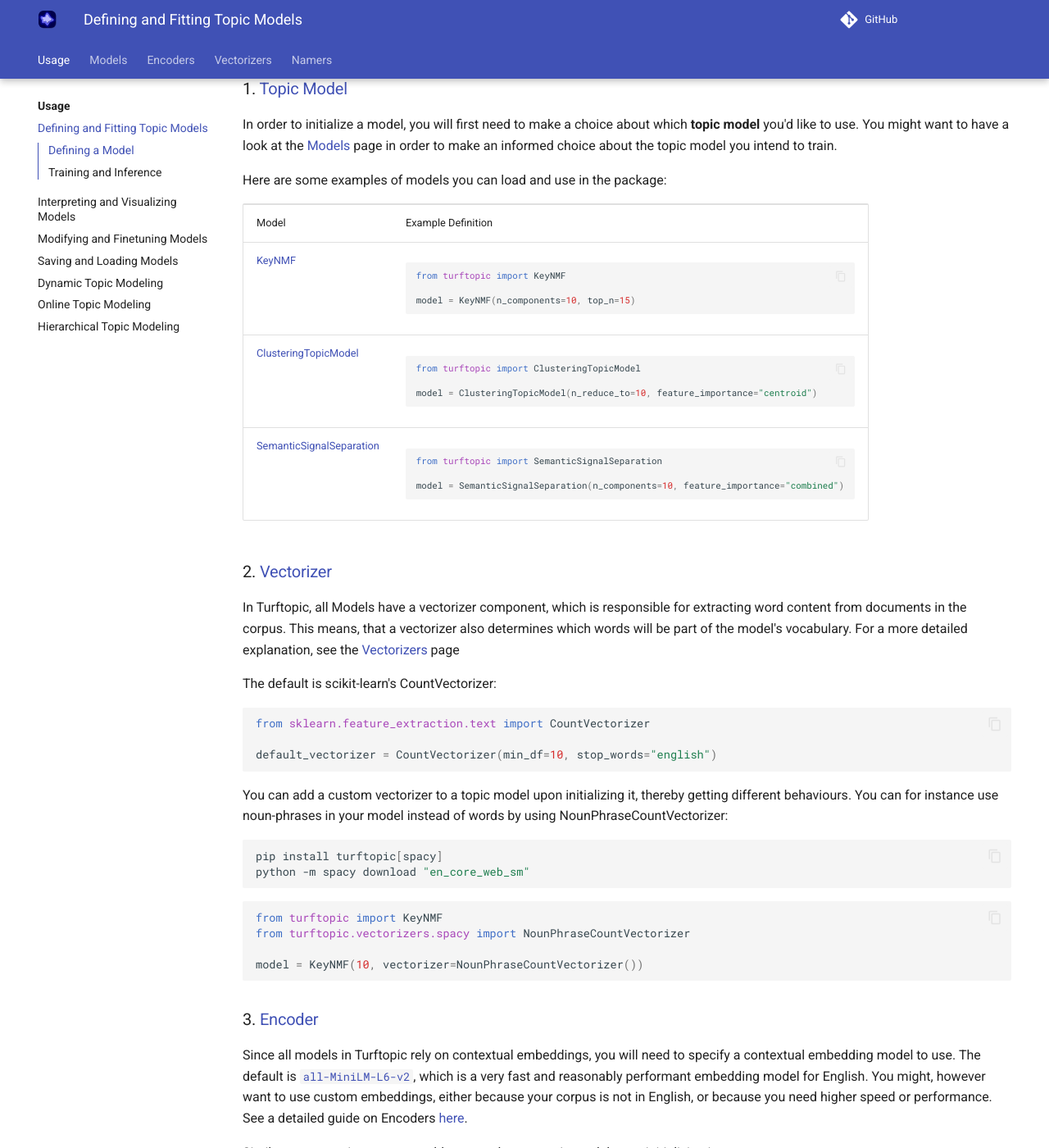
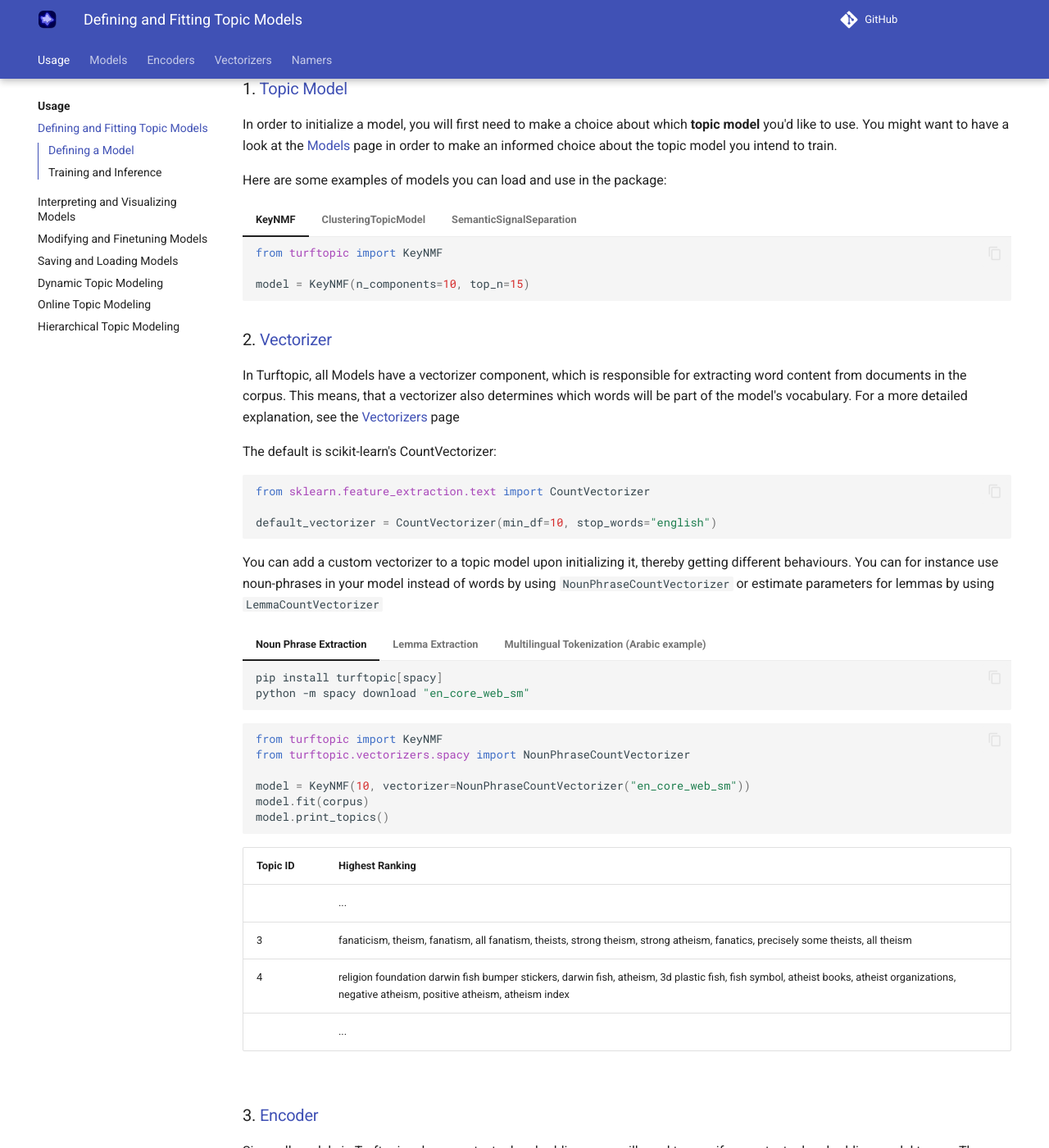
Before and after one commit to x-tabdeveloping/turftopic, an MkDocs documentation site: the page built from docs/model_definition_and_training.md, in a window 1280 px wide and 1400 px high, scrolled down 945 px. Shown: the whole window at 82% size. Built offline with MkDocs 1.6.1 and Material for MkDocs 9.7.7, drawn with Linux system fonts in a browser that asks for light colours; comment, search, counter and statistics services are not loaded; some of the changed text lies outside the part shown.

Commit message:
Added TokenCountVectorizer to docs, moved some things into tabs

````diff
--- a/docs/model_definition_and_training.md
+++ b/docs/model_definition_and_training.md
@@ -19,59 +19,29 @@
 
 Here are some examples of models you can load and use in the package:
 
-<table>
-<tr>
-<td> Model </td> <td> Example Definition </td>
-</tr>
-<tr>
-<td>
+=== "KeyNMF"
 
-<a href="https://x-tabdeveloping.github.io/turftopic/KeyNMF/">KeyNMF</a>
+    ```python
+    from turftopic import KeyNMF
 
-</td>
-<td>
+    model = KeyNMF(n_components=10, top_n=15)
+    ```
 
-```python
-from turftopic import KeyNMF
+=== "ClusteringTopicModel"
 
-model = KeyNMF(n_components=10, top_n=15)
-```
+    ```python
+    from turftopic import ClusteringTopicModel
 
-</td>
-</tr>
-<tr>
-<td>
+    model = ClusteringTopicModel(n_reduce_to=10, feature_importance="centroid")
+    ```
 
-<a href="https://x-tabdeveloping.github.io/turftopic/clustering/">ClusteringTopicModel</a>
+=== "SemanticSignalSeparation"
 
-</td>
-<td>
+    ```python
+    from turftopic import SemanticSignalSeparation
 
-```python
-from turftopic import ClusteringTopicModel
-
-model = ClusteringTopicModel(n_reduce_to=10, feature_importance="centroid")
-```
-
-</td>
-</tr>
-<tr>
-<td>
-
-<a href="https://x-tabdeveloping.github.io/turftopic/s3/">SemanticSignalSeparation</a>
-
-</td>
-<td>
-
-```python
-from turftopic import SemanticSignalSeparation
-
-model = SemanticSignalSeparation(n_components=10, feature_importance="combined")
-```
-
-</td>
-</tr>
-</table>
+    model = SemanticSignalSeparation(n_components=10, feature_importance="combined")
+    ```
 
 ### 2. [Vectorizer](../vectorizers.md)
 
@@ -88,19 +58,73 @@
 ```
 
 You can add a custom vectorizer to a topic model upon initializing it,
-thereby getting different behaviours. You can for instance use noun-phrases in your model instead of words by using NounPhraseCountVectorizer:
+thereby getting different behaviours. You can for instance use noun-phrases in your model instead of words by using `NounPhraseCountVectorizer` or estimate parameters for lemmas by using `LemmaCountVectorizer`
 
-```bash
-pip install turftopic[spacy]
-python -m spacy download "en_core_web_sm"
-```
 
-```python
-from turftopic import KeyNMF
-from turftopic.vectorizers.spacy import NounPhraseCountVectorizer
+=== "Noun Phrase Extraction"
 
-model = KeyNMF(10, vectorizer=NounPhraseCountVectorizer())
-```
+    ```bash
+    pip install turftopic[spacy]
+    python -m spacy download "en_core_web_sm"
+    ```
+
+    ```python
+    from turftopic import KeyNMF
+    from turftopic.vectorizers.spacy import NounPhraseCountVectorizer
+
+    model = KeyNMF(10, vectorizer=NounPhraseCountVectorizer("en_core_web_sm"))
+    model.fit(corpus)
+    model.print_topics()
+    ```
+
+    | Topic ID | Highest Ranking |
+    | - | - |
+    | | ... |
+    | 3 | fanaticism, theism, fanatism, all fanatism, theists, strong theism, strong atheism, fanatics, precisely some theists, all theism |
+    | 4 | religion foundation darwin fish bumper stickers, darwin fish, atheism, 3d plastic fish, fish symbol, atheist books, atheist organizations, negative atheism, positive atheism, atheism index |
+    | | ... |
+
+
+=== "Lemma Extraction"
+
+    ```bash
+    pip install turftopic[spacy]
+    python -m spacy download "en_core_web_sm"
+    ```
+
+    ```python
+    from turftopic import KeyNMF
+    from turftopic.vectorizers.spacy import LemmaCountVectorizer
+
+    model = KeyNMF(10, vectorizer=LemmaCountVectorizer("en_core_web_sm"))
+    model.fit(corpus)
+    model.print_topics()
+    ```
+
+    | Topic ID | Highest Ranking |
+    | - | - |
+    | 0 | atheist, theist, belief, christians, agnostic, christian, mythology, asimov, abortion, read |
+    | 1 | morality, moral, immoral, objective, society, animal, natural, societal, murder, morally |
+    | | ... |
+
+
+=== "Multilingual Tokenization (Arabic example)"
+
+    ```python
+    from turftopic import KeyNMF
+    from turftopic.vectorizers.spacy import TokenCountVectorizer
+
+    # CountVectorizer for Arabic
+    vectorizer = TokenCountVectorizer("ar", min_df=10)
+
+    model = KeyNMF(
+        n_components=10,
+        vectorizer=vectorizer,
+        encoder="Omartificial-Intelligence-Space/Arabic-MiniLM-L12-v2-all-nli-triplet"
+    )
+    model.fit(corpus)
+
+    ```
 
 ### 3. [Encoder](../encoders.md)
 
@@ -125,15 +149,35 @@
 Namers are technically **not part of your topic model**, and should be used *after training*.
 See a detailed guide [here](../namers.md).
 
-```python
-from turftopic import KeyNMF
-from turftopic.namers import LLMTopicNamer
+=== "LLM from HuggingFace"
+    ```python
+    from turftopic import KeyNMF
+    from turftopic.namers import LLMTopicNamer
 
-model = KeyNMF(10).fit(corpus)
-namer = LLMTopicNamer("HuggingFaceTB/SmolLM2-1.7B-Instruct")
+    model = KeyNMF(10).fit(corpus)
+    namer = LLMTopicNamer("HuggingFaceTB/SmolLM2-1.7B-Instruct")
 
-model.rename_topics(namer)
-```
+    model.rename_topics(namer)
+    ```
+
+=== "ChatGPT"
+    ```bash
+    pip install openai
+    export OPENAI_API_KEY="sk-<your key goes here>"
+    ```
+    ```python
+    from turftopic.namers import OpenAITopicNamer
+
+    namer = OpenAITopicNamer("gpt-4o-mini")
+    model.rename_topics(namer)
+    model.print_topics()
+    ```
+
+    | Topic ID | Topic Name | Highest Ranking |
+    | - | - | - |
+    | 0 | Operating Systems and Software  | windows, dos, os, ms, microsoft, unix, nt, memory, program, apps |
+    | 1 | Atheism and Belief Systems | atheism, atheist, atheists, belief, religion, religious, theists, beliefs, believe, faith |
+    | | ... |
 
 ## Training and Inference
 
--- a/mkdocs.yml
+++ b/mkdocs.yml
@@ -60,6 +60,8 @@
   - admonition
   - pymdownx.details
   - pymdownx.superfences
+  - pymdownx.tabbed:
+      alternate_style: true
   - toc:
       toc_depth: 2
   - pymdownx.arithmatex:
````
Also changed, not shown: docs/vectorizers.md (+41 -2 lines).
